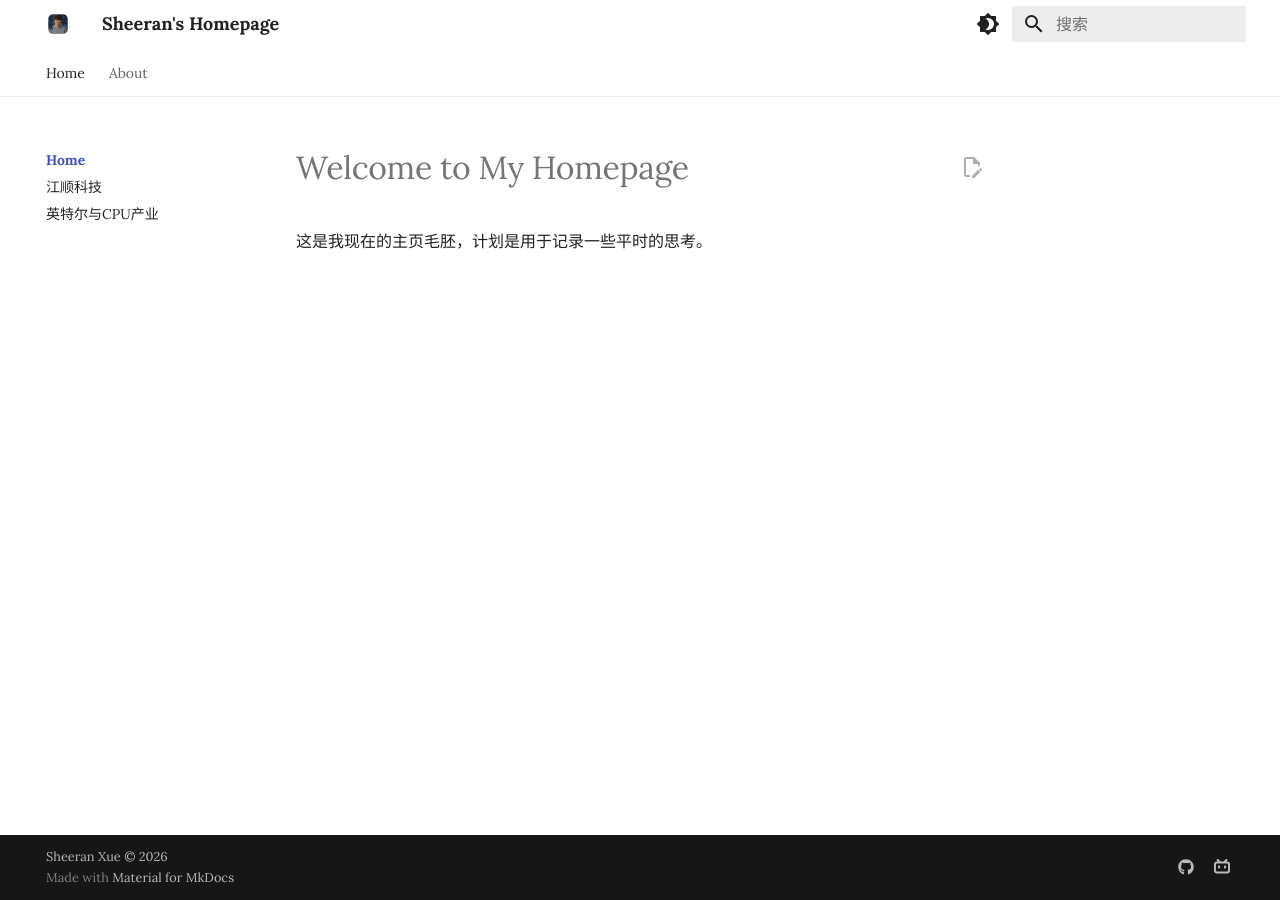
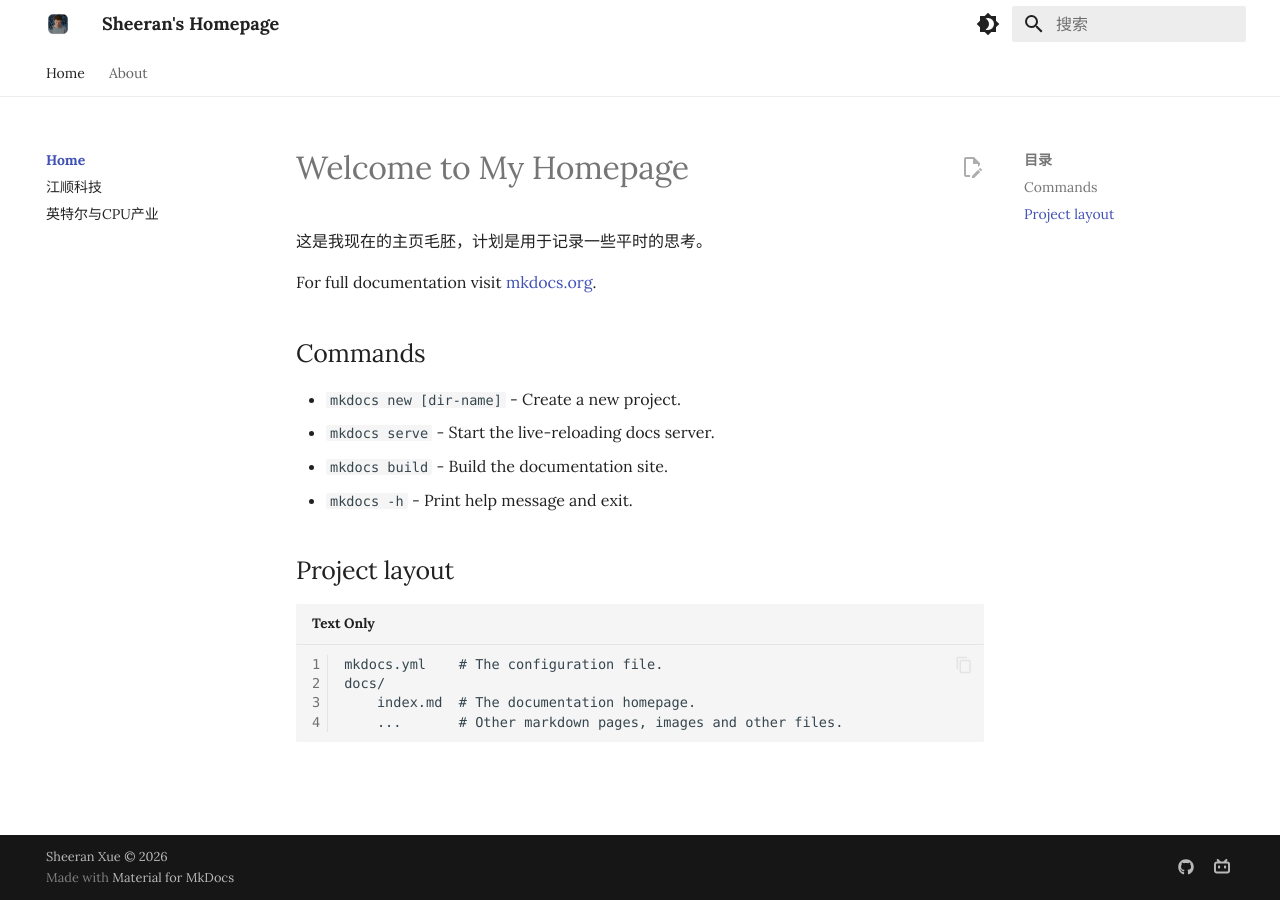
Before and after one commit to ApricityXUE/homepage, an MkDocs documentation site: the page built from docs/index.md, in a window 1280 px wide. Built offline with MkDocs 1.6.1 and Material for MkDocs 9.7.7, drawn with Linux system fonts in a browser that asks for light colours; nearby versions of some CDN libraries; some web fonts are replaced; library files that are not in the unit come from our copies.

Commit message:
Update index.md

```diff
--- a/docs/index.md
+++ b/docs/index.md
@@ -1,3 +1,19 @@
 # Welcome to My Homepage
 
 这是我现在的主页毛胚，计划是用于记录一些平时的思考。
+
+For full documentation visit [mkdocs.org](https://www.mkdocs.org).
+
+## Commands
+
+* `mkdocs new [dir-name]` - Create a new project.
+* `mkdocs serve` - Start the live-reloading docs server.
+* `mkdocs build` - Build the documentation site.
+* `mkdocs -h` - Print help message and exit.
+
+## Project layout
+
+    mkdocs.yml    # The configuration file.
+    docs/
+        index.md  # The documentation homepage.
+        ...       # Other markdown pages, images and other files.
```
